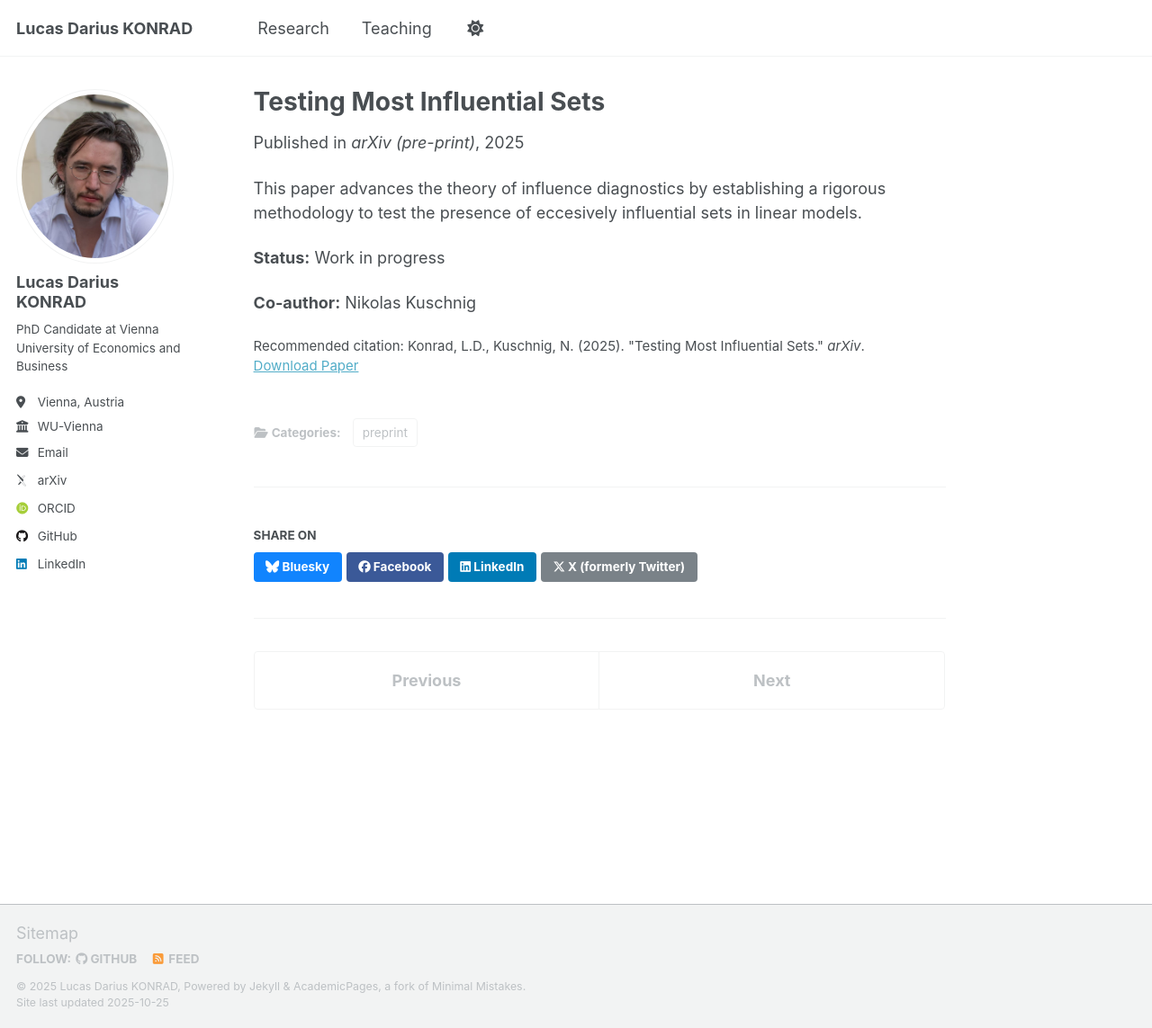
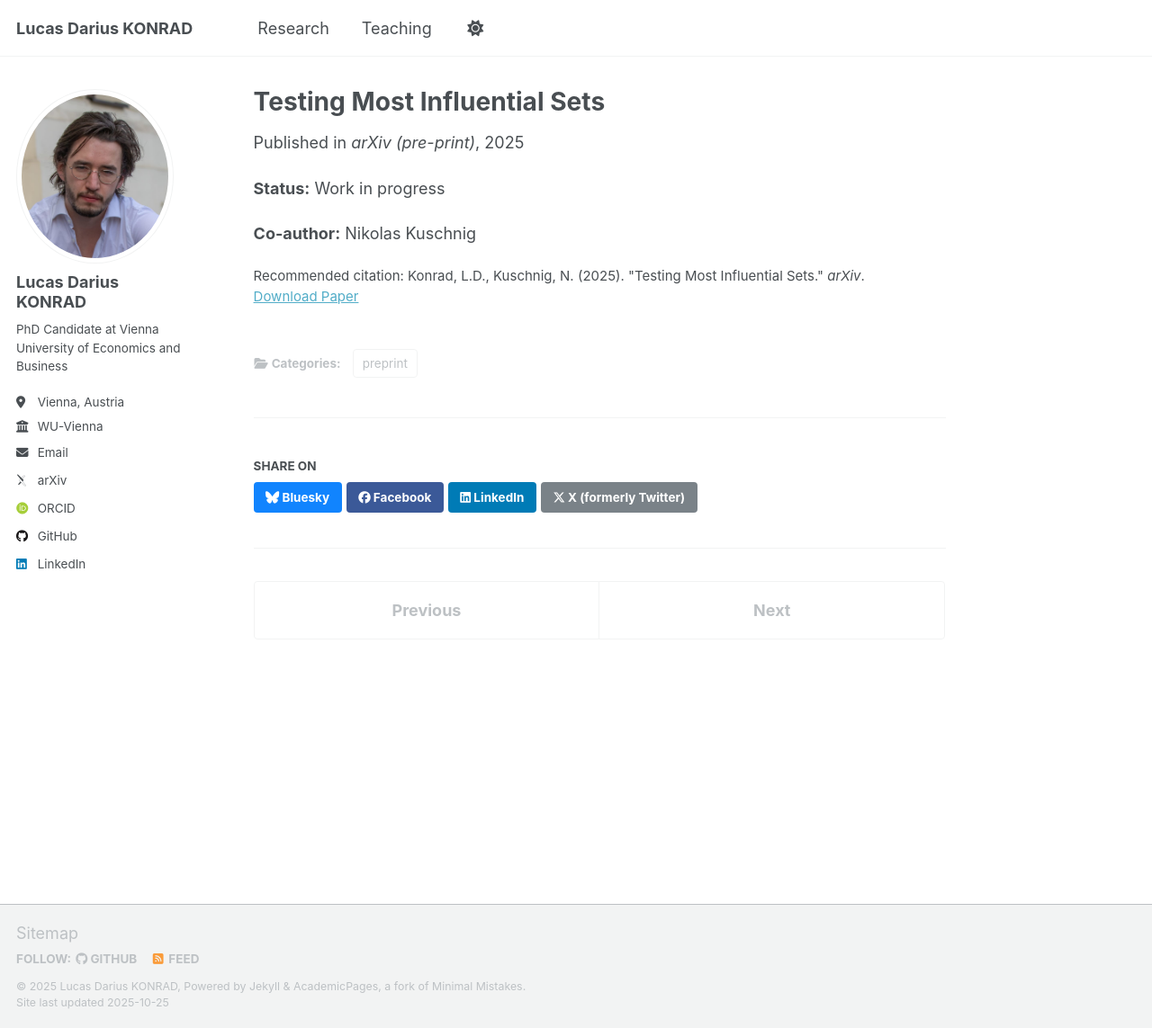
Before and after one commit to konradld/konradld.github.io, a Jekyll site: the page built from _research/publication-testing-most-influential-sets.md, in a window 1280 px wide and 1143 px high. Shown: the whole window at 90% size. Built offline with Jekyll 4.4.1, drawn with Linux system fonts in a browser that asks for light colours; some web fonts are replaced; a script that is not in the unit is left out.

Commit message:
Update publication-testing-most-influential-sets.md

```diff
--- a/_research/publication-testing-most-influential-sets.md
+++ b/_research/publication-testing-most-influential-sets.md
@@ -3,15 +3,13 @@
 collection: research
 category: preprint
 permalink: /publication/2025-testing-most-influential-sets
-excerpt: 'This paper extends influential set detection methodology to identify the most impactful observations in econometric analysis.'
-date: 2025-10-24
+excerpt: 'This paper advances the theory of influence diagnostics by establishing a rigorous methodology to test the presence of eccesively influential sets in linear models.'
+# date: 2025-10-24
 venue: 'arXiv (pre-print)'
 paperurl: 'http://arxiv.org/abs/2510.20372'
 citation: 'Konrad, L.D., Kuschnig, N. (2025). &quot;Testing Most Influential Sets.&quot; <i>arXiv</i>.'
 ---
 
-This paper advances the theory of influence diagnostics by establishing a rigorous methodology to test the presence of eccesively influential sets in linear models.
-
 **Status:** Work in progress
 
 **Co-author:** Nikolas Kuschnig
```
